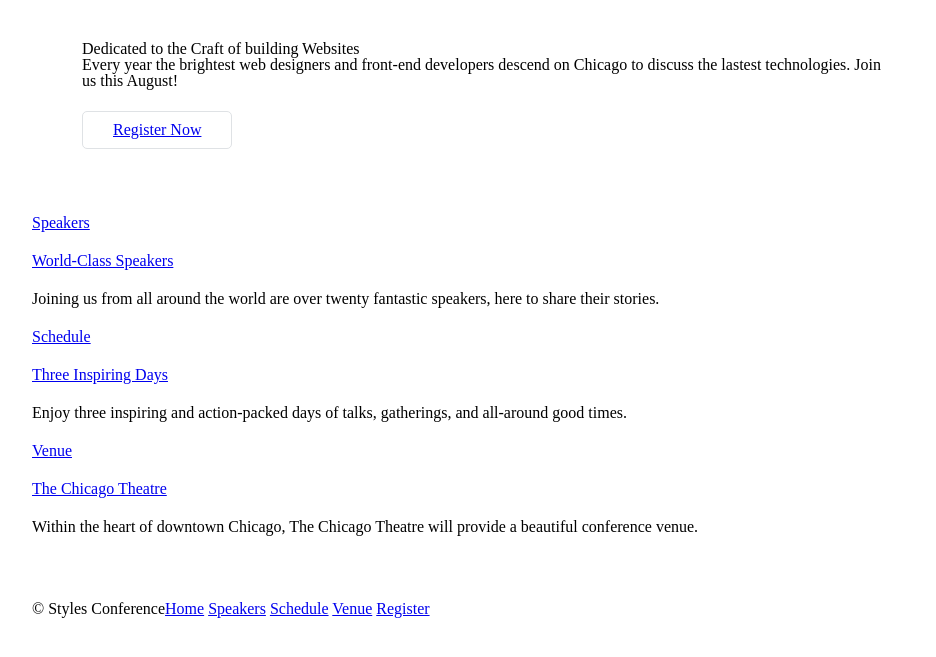
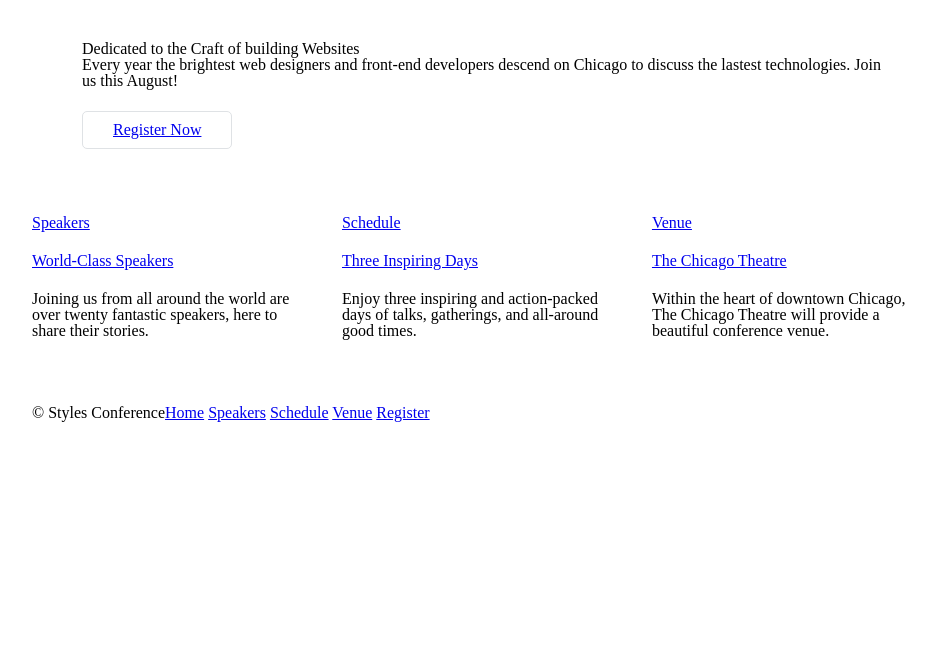
Before and after one commit to Trelle823/Style-Conference, a plain HTML site: page index.html in a window 1280 px wide. Shown: the part 85-742 px from the top of the page, without its empty margins (158-1094 px from the left). Drawn offline with Linux system fonts and the light colour scheme.

Commit message:
Lesson 5 - added grid and columns

```diff
--- a/assets/stylessheets/main.css
+++ b/assets/stylessheets/main.css
@@ -57,10 +57,15 @@ Grid
 	box-sizing: border-box;
 }
 
+.container,
+.grid {
+	margin: 0 auto;
+	width: 960px;
+}
+
 .container {
-	width: 960px;
-	padding: 0 30px;
-	margin: 0 auto;
+	padding-left: 30px;
+	padding-right: 30px;
 }
 
 
@@ -147,3 +152,30 @@ Home
 	padding-top: 44px;
 	padding-bottom: 44px;
 }
+
+
+/*
+  ========================================
+  Columns
+  ========================================
+*/
+
+.col-1-3 {
+	width: 33.33%;
+}
+
+.col-2-3 {
+	width: 66.66%;
+}
+
+.col-1-3, .col-2-3 {
+	display: inline-block;
+	vertical-align: top;
+}
+
+.grid,
+.col-1-3,
+.col-2-3 {
+	padding-left: 15px;
+	padding-right: 15px;
+}
--- a/index.html
+++ b/index.html
@@ -34,27 +34,25 @@
     </section>
 
     <!-- Page Teaser Section -->
-    <section class="container">
+    <section class="grid">
         <!-- Speakers Section -->
-        <section>
+        <section class="col-1-3">
             <a href="speakers.html">
                 <h5>Speakers</h5>
                 <h3>World-Class Speakers</h3>
             </a>
             <p>Joining us from all around the world are over twenty fantastic speakers, here to share their stories.</p>
-        </section>
-
-        <!-- Schedule Section -->
-        <section>
+        </section><!--
+            Schedule Section
+        --><section class="col-1-3">
             <a href="schedule.htlm">
                 <h5>Schedule</h5>
                 <h3>Three Inspiring Days</h3>
             </a>
             <p>Enjoy three inspiring and action-packed days of talks, gatherings, and all-around good times.</p>
-        </section>
-
-        <!-- Venue Section -->
-        <section>
+        </section><!--
+            Venue Section
+        --><section class="col-1-3">
             <a href="venue.html">
                 <h5>Venue</h5>
                 <h3>The Chicago Theatre</h3>
```
Also changed, not shown: register.html (+3 -3 lines), schedule.html (+3 -3 lines), speakers.html (+3 -3 lines), venue.html (+3 -3 lines).
